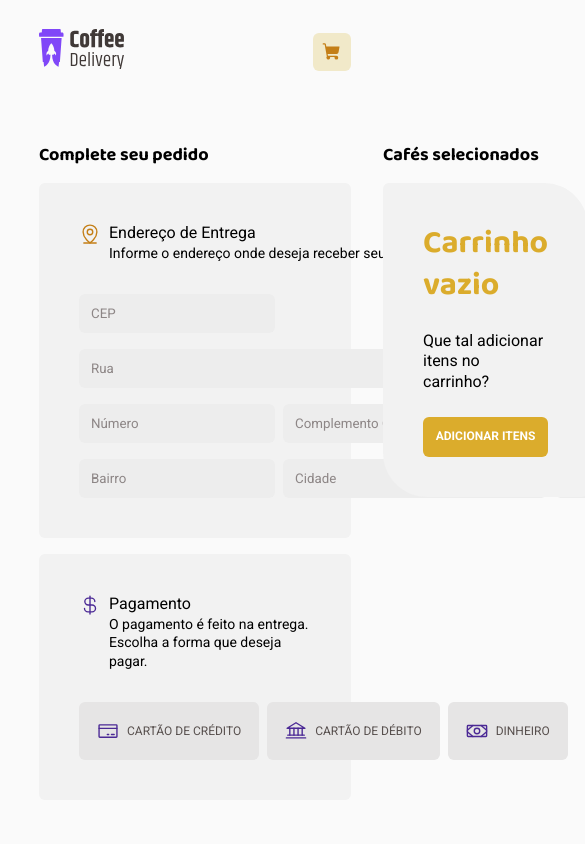
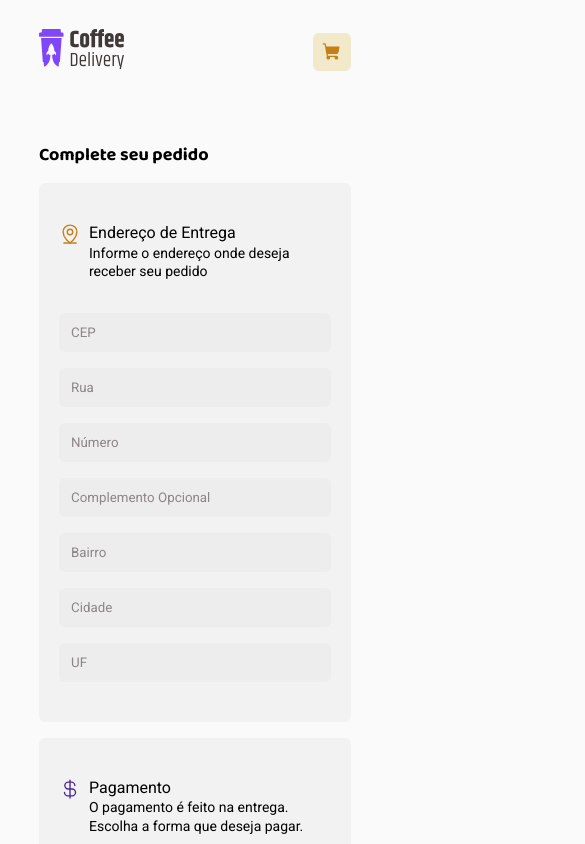
Before and after one commit to Cleidson-Oliveira/coffee-delivery, a React (Vite) app: page /checkout in a window 390 px wide. Shown: the top 844 px of the page, 585 px wide, since content can reach past the window. Built offline with nearby package versions, Linux system fonts and the light colour scheme.

Commit message:
chore: adds responsiveness for mobile devices on checkout page

```diff
--- a/src/pages/checkout/components/cardCoffee/style.ts
+++ b/src/pages/checkout/components/cardCoffee/style.ts
@@ -15,6 +15,11 @@
 
     & + & {
         padding-top: 1.5rem;
+    }
+
+    @media screen and (max-width: 600px) {
+        flex-wrap: wrap;
+        gap: 10px;
     }
 `;
 
@@ -40,8 +45,21 @@
         border-radius: 6px;
         background-color: ${({theme}) => theme.colors.base.button};
     }
+
+    @media screen and (max-width: 600px) {
+        justify-content: center;
+
+        span {
+            text-align: center;
+        }
+    }
 `;
 
 export const Price = styled.div`
     font-weight: bold;
+
+    @media screen and (max-width: 600px) {
+        width: 100%;
+        text-align: end;
+    }
 `;
--- a/src/pages/checkout/components/checkoutForm/style.ts
+++ b/src/pages/checkout/components/checkoutForm/style.ts
@@ -8,6 +8,10 @@
 
     & > div {
         width: 100%;
+    }
+
+    @media screen and (max-width: 600px) {
+        flex-wrap: wrap;
     }
 `;
 
@@ -89,6 +93,12 @@
             grid-column: 8/9;
         }
     }
+
+    @media screen and (max-width: 600px) {
+        display: flex;
+        flex-direction: column;
+        padding: 40px 20px;
+    }
 `;
 
 export const PaymentFormConteiner = styled.div`
@@ -128,10 +138,18 @@
             border: 2px solid ${({theme}) => theme.colors.purple.mid};
         }
     }
+
+    @media screen and (max-width: 600px) {
+        padding: 40px 20px;
+
+        & > div {
+            flex-direction: column;
+        }
+    }
 `;
 
 export const SelectedProducts = styled.div`
-    padding: 40px;
+    padding: 40px 25px;
     border-radius: 6px 44px 6px 44px;
     background-color: ${({theme}) => theme.colors.base.card};
     width: 100%;
```
